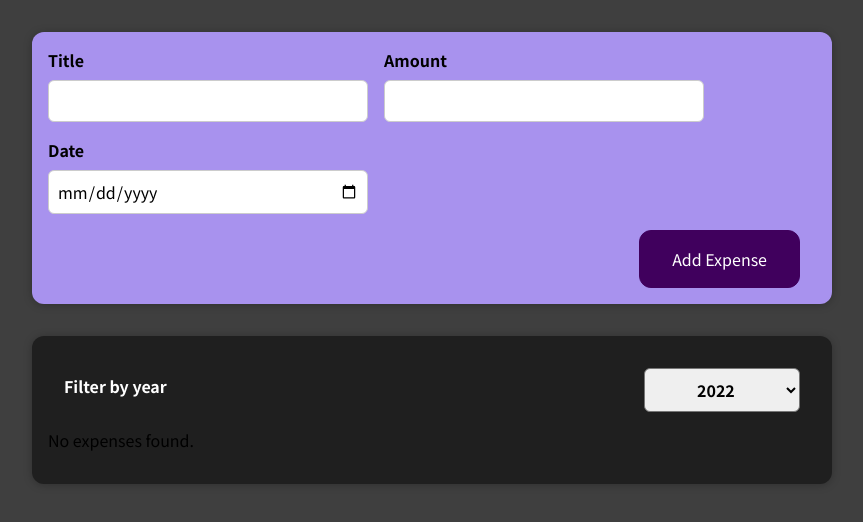
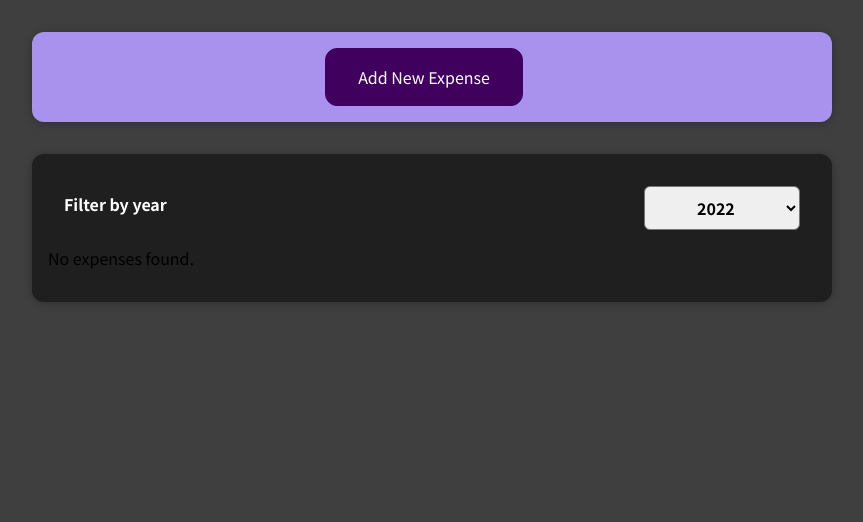
Before and after one commit to kjm541006/udemy, a React (Create React App) app in the folder react/01-starting-setup/: page / in a window 1280 px wide. Shown: the top 522 px of the page, without its empty margins (208-1071 px from the left). Built offline with nearby package versions, Linux system fonts and the light colour scheme.

Commit message:
add expense 나의 구현

```diff
--- a/react/01-starting-setup/src/components/NewExpense/ExpenseForm.js
+++ b/react/01-starting-setup/src/components/NewExpense/ExpenseForm.js
@@ -60,12 +60,30 @@ export default function ExpenseForm(props) {
     });
   };
 
+  const [addNewExpense, setAddNewExpense] = useState(false);
+  const handleNewExpense = () => {
+    setAddNewExpense(true);
+    console.log(addNewExpense);
+  };
+
+  const handleCancel = () => {
+    setAddNewExpense(false);
+  };
+
   return (
+    <div>
+      {!addNewExpense && <button onClick={handleNewExpense}>Add New Expense</button>}
+      {addNewExpense && (
         <form onSubmit={submitHandler}>
           <div className="new-expense__controls">
             <div className="new-expense__control">
               <label>Title</label>
-          <input type="text" value={userInput.enteredTitle} onChange={handleTitleChange} required />
+              <input
+                type="text"
+                value={userInput.enteredTitle}
+                onChange={handleTitleChange}
+                required
+              />
             </div>
             <div className="new-expense__control">
               <label>Amount</label>
@@ -91,8 +109,13 @@ export default function ExpenseForm(props) {
             </div>
           </div>
           <div className="new-expense__actions">
+            <button type="button" onClick={handleCancel}>
+              Cancel
+            </button>
             <button type="submit">Add Expense</button>
           </div>
         </form>
+      )}
+    </div>
   );
 }
```
Also changed, not shown: 1 other file (tests, documents, lock files or other folders). Lines whose indentation alone changed are shown as unchanged.
